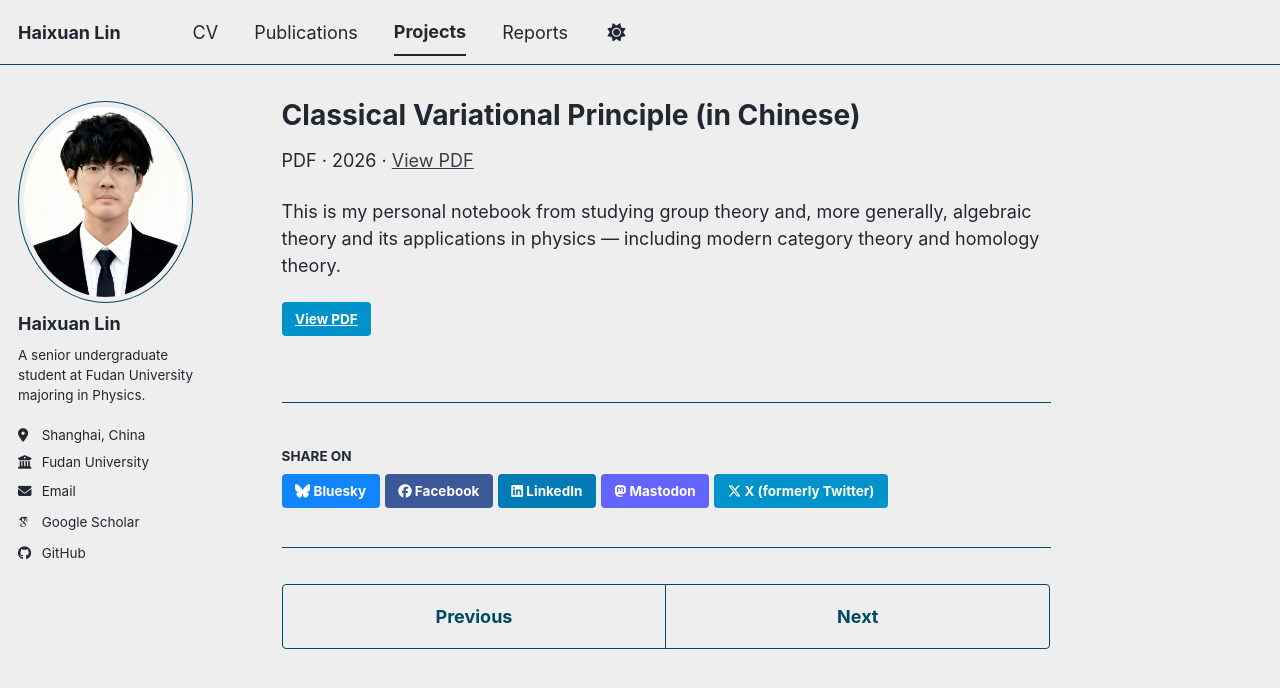
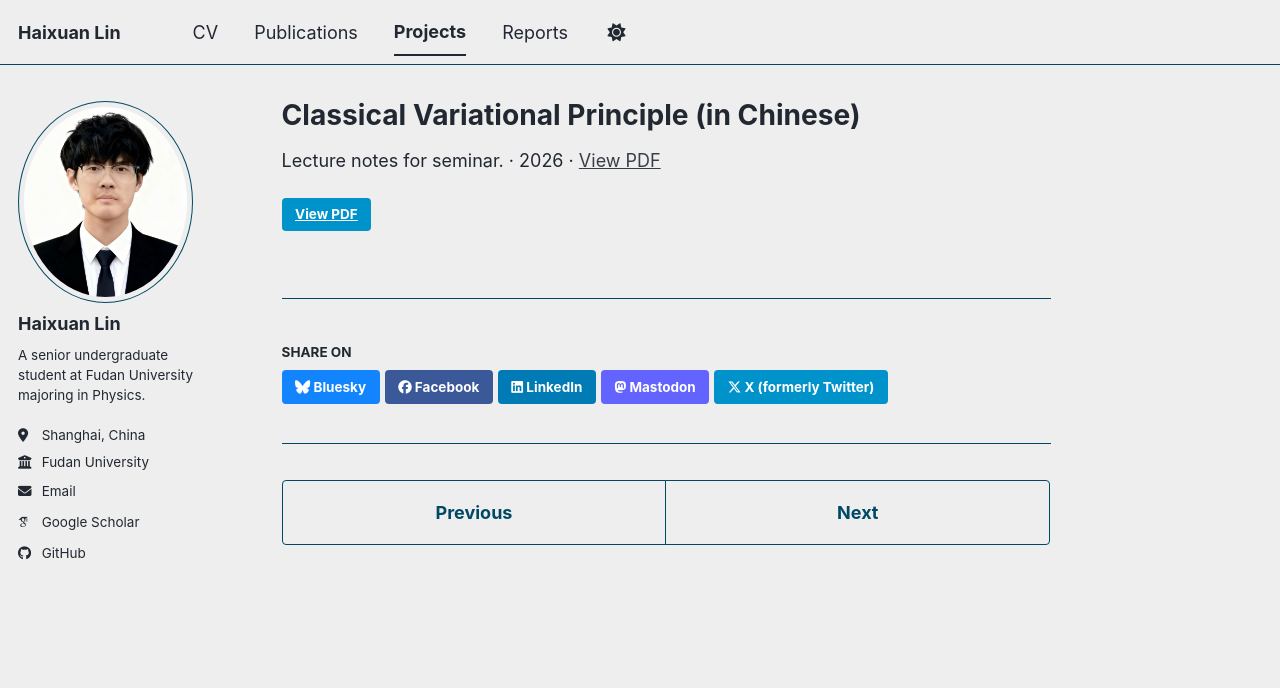
Before and after one commit to HaiXuan-Lin/HaiXuan-Lin.github.io, a Jekyll site: the page built from _projects/2026-03-03-variational-method.md, in a window 1280 px wide. Shown: the top 688 px of the page. Built offline with Jekyll 4.4.1, drawn with Linux system fonts in a browser that asks for light colours; some web fonts are replaced; a script bundle is joined from its source files by our own code; library files that are not in the unit come from our copies.

Commit message:
Add new project for Second Quantization lecture notes in Chinese, update project types for existing notebooks, and add corresponding PDF file.

```diff
--- a/_projects/2026-03-03-variational-method.md
+++ b/_projects/2026-03-03-variational-method.md
@@ -2,9 +2,9 @@
 title: "Classical Variational Principle (in Chinese)"
 excerpt: "Lecture notes for seminar."
 date: 2026-03-03
-project_type: "PDF"
+project_type: "Lecture notes for seminar."
 link: "/files/classical-variational-principle-cn.pdf"
 link_label: "View PDF"
 ---
 
-This is my personal notebook from studying group theory and, more generally, algebraic theory and its applications in physics --- including modern category theory and homology theory.
+<!-- This is my personal notebook on classical variational principles, Lagrangian and Hamiltonian mechanics, and their applications in theoretical physics. -->
```
Also changed, not shown: _projects/2025-07-01-second-quantization.md (added, +10 -0 lines), _projects/2025-11-23-group-theory-notebook.md (+1 -1 lines), _projects/2026-07-01-NanoBTE.md (+1 -1 lines), 1 other file.
